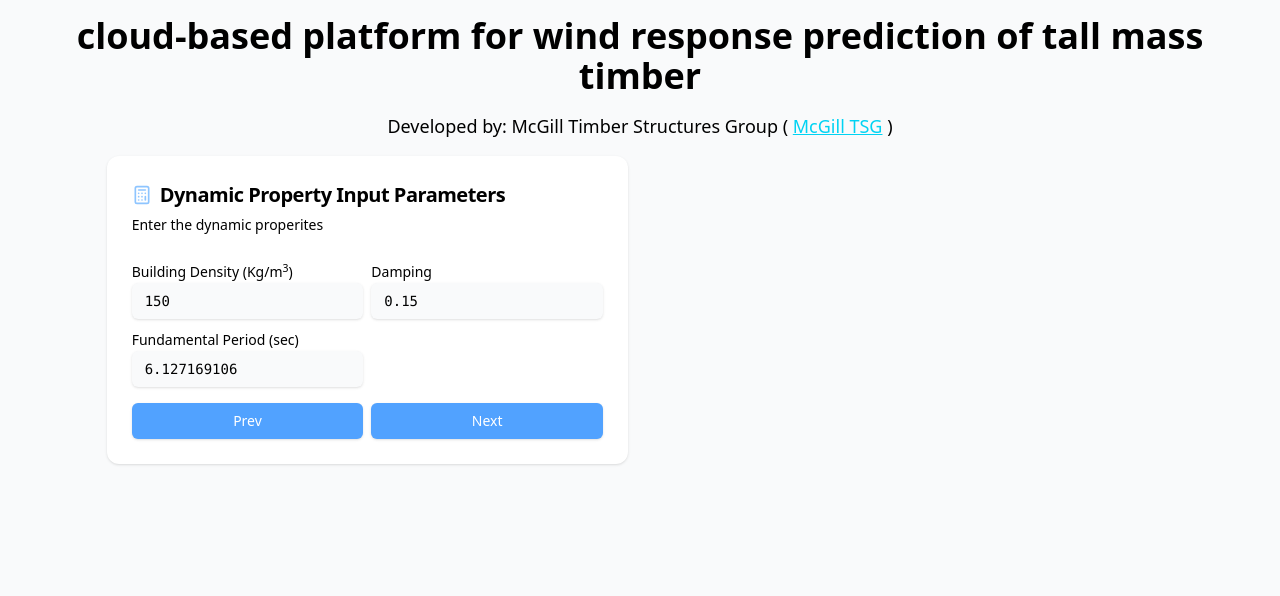
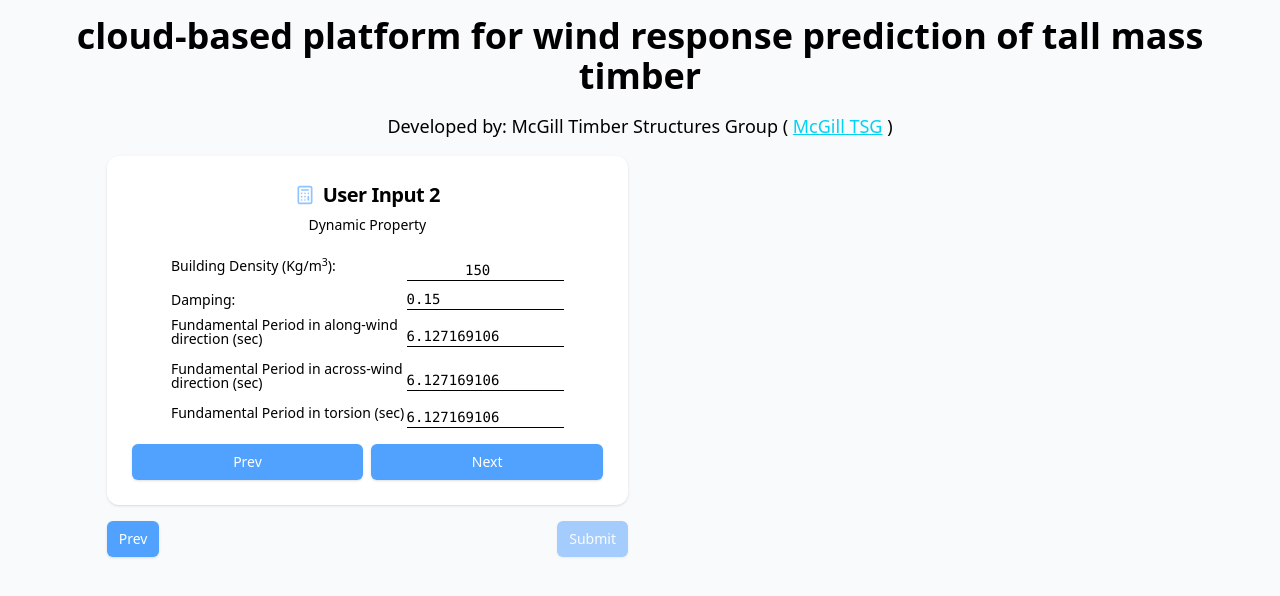
Before and after one commit to MilkiyasGebru/AeroCalc, a React app in the folder frontend/: page / in a window 1280 px wide. Both pictures are taken after a click on the button "Next". Shown: the top 596 px of the page. Built offline with nearby package versions, Linux system fonts and the light colour scheme; the HTML template or start-up script is replaced by a standard one.

Commit message:
Fixed the first two steps of the input card

```diff
--- a/frontend/src/components/InputCard.tsx
+++ b/frontend/src/components/InputCard.tsx
@@ -118,57 +118,58 @@ export default function InputCard(){
         setStep(s => s - 1)
     }
     return (
-        <Card className="  bg-white border-transparent mb-4 max-h-fit">
+        <div>
+            <Card className="  bg-white border-transparent mb-4 max-h-fit  ">
                 {step == 0 && <>
                     <CardHeader>
-                    <CardTitle className="flex gap-2 items-center text-xl">
+                        <CardTitle className="flex gap-2 items-center justify-center text-xl ">
                             <Calculator className="w-5 h-5 text-blue-300"/>
-                        Geometry Input Parameters
+                            User Input 1
                         </CardTitle>
-                    <CardDescription>
-                        Enter building geometery dimensions
+                        <CardDescription className="text-center">
+                            Building Geometry
                         </CardDescription>
                     </CardHeader>
                     <CardContent className="space-y-4">
-                    <div className="grid grid-cols sm:grid-cols-2 gap-2">
-                        <div className="space-y-2">
-                            <Label htmlFor="width">Width (m)</Label>
+                        <div className="grid gap-2 space-y-3 p-4">
+                            <div className="flex items-center justify-center mx-auto w-full">
+                                <Label htmlFor="width" className="w-1/5">Width (m):</Label>
                                 <Input
                                     id="width"
                                     type="number"
                                     value={width}
                                     onChange={(e) => setWidth(parseFloat(e.target.value))}
-                                className="font-mono bg-[hsl(210,20%,98%)] border-transparent w-5/6 md:w-full"
+                                    className=" font-mono shadow-none rounded-none bg-white border-x-0 border-t-0 border-b-black h-auto p-0 w-5/6 md:w-1/3"
                                 />
                             </div>
-                        <div className="space-y-2">
-                            <Label htmlFor="height">Height (m)</Label>
+                            <div className="flex items-center justify-center mx-auto w-full">
+                                <Label htmlFor="height" className="w-1/5">Height (m):</Label>
                                 <Input
                                     id="height"
                                     type="number"
                                     value={height}
                                     onChange={(e) => setHeight(parseFloat(e.target.value))}
-                                className="font-mono bg-[hsl(210,20%,98%)] border-transparent w-5/6 md:w-full"
+                                    className="font-mono shadow-none rounded-none bg-white border-x-0 border-t-0 border-b-black h-auto p-0  w-5/6 md:w-1/3"
                                 />
                             </div>
-                        <div className="space-y-2">
-                            <Label htmlFor="depth">Depth (m)</Label>
+                            <div className=" flex items-center justify-center mx-auto w-full">
+                                <Label htmlFor="depth" className="w-1/5">Depth (m):</Label>
                                 <Input
                                     id="depth"
                                     type="number"
                                     value={depth}
                                     onChange={(e) => setDepth(parseFloat(e.target.value))}
-                                className="font-mono bg-[hsl(210,20%,98%)] border-transparent w-5/6 md:w-full"
+                                    className="font-mono shadow-none rounded-none bg-white border-x-0 border-t-0 border-b-black h-auto p-0 w-5/6 md:w-1/3"
                                 />
                             </div>
-                        <div className="space-y-2">
-                            <Label htmlFor="NFloors">Number of Floors</Label>
+                            <div className="space-y-2 flex items-center justify-center mx-auto w-full">
+                                <Label htmlFor="NFloors" className="w-1/5">Number of Floors:</Label>
                                 <Input
                                     id="NFloors"
                                     type="number"
                                     value={totalFloors}
                                     onChange={(e) => setTotalFloors(parseFloat(e.target.value))}
-                                className="font-mono bg-[hsl(210,20%,98%)] border-transparent w-5/6 md:w-full"
+                                    className="font-mono shadow-none rounded-none bg-white border-x-0 border-t-0 border-b-black h-auto p-0  w-5/6 md:w-1/3"
                                 />
                             </div>
 
@@ -195,46 +196,66 @@ export default function InputCard(){
                 </>}
                 {step == 1 && <>
                     <CardHeader>
-                    <CardTitle className="flex gap-2 items-center text-xl">
+                        <CardTitle className="flex gap-2 items-center justify-center text-xl">
                             <Calculator className="w-5 h-5 text-blue-300"/>
-                        Dynamic Property Input Parameters
+                            User Input 2
                         </CardTitle>
-                    <CardDescription>
-                    Enter the dynamic properites
+                        <CardDescription className="text-center">
+                        Dynamic Property
                         </CardDescription>
                     </CardHeader>
                     <CardContent className="space-y-4">
-                    <div className="grid grid-cols sm:grid-cols-2 gap-2">
+                        <div className="grid gap-2">
 
-                        <div className="space-y-2">
-                            <Label htmlFor="density">Building Density (Kg/m<sup>3</sup>)</Label>
+                            <div className="space-y-2 flex items-center justify-center mx-auto w-full">
+                                <Label htmlFor="density" className="w-1/2">Building Density (Kg/m<sup>3</sup>):</Label>
                                 <Input
                                     id="density"
                                     type="number"
                                     value={buildingDensity}
                                     onChange={(e) => setBuildingDensity(parseFloat(e.target.value))}
-                                className="font-mono bg-[hsl(210,20%,98%)] border-transparent w-5/6 md:w-full"
+                                    className="font-mono shadow-none rounded-none bg-white border-x-0 border-t-0 border-b-black h-auto p-0  w-5/6 md:w-1/3 text-center"
                                 />
                             </div>
 
-                        <div className="space-y-2">
-                            <Label htmlFor="damping">Damping</Label>
+                            <div className=" flex items-center justify-center mx-auto w-full">
+                                <Label htmlFor="damping" className="w-1/2">Damping:</Label>
                                 <Input
                                     id="damping"
                                     type="number"
                                     value={damping}
                                     onChange={(e) => setDamping(parseFloat(e.target.value))}
-                                className="font-mono bg-[hsl(210,20%,98%)] border-transparent w-5/6 md:w-full"
+                                    className="font-mono shadow-none rounded-none bg-white border-x-0 border-t-0 border-b-black h-auto p-0  w-5/6 md:w-1/3"
                                 />
                             </div>
-                        <div className="space-y-2">
-                            <Label htmlFor="Fundamental Period">Fundamental Period (sec)</Label>
+                            <div className="space-y-2 flex items-center justify-center mx-auto w-full">
+                                <Label htmlFor="Fundamental Period" className="w-1/2">Fundamental Period in along-wind direction (sec)</Label>
                                 <Input
                                     id="Tone"
                                     type="number"
                                     value={Tone}
                                     onChange={(e) => setTone(parseFloat(e.target.value))}
-                                className="font-mono bg-[hsl(210,20%,98%)] border-transparent w-5/6 md:w-full"
+                                    className="font-mono shadow-none rounded-none bg-white border-x-0 border-t-0 border-b-black h-auto p-0  w-5/6 md:w-1/3"
+                                />
+                            </div>
+                            <div className="space-y-2 flex items-center justify-center mx-auto w-full">
+                                <Label htmlFor="Fundamental Period" className="w-1/2">Fundamental Period in across-wind direction (sec)</Label>
+                                <Input
+                                    id="Tone"
+                                    type="number"
+                                    value={Tone}
+                                    onChange={(e) => setTone(parseFloat(e.target.value))}
+                                    className="font-mono shadow-none rounded-none bg-white border-x-0 border-t-0 border-b-black h-auto p-0  w-5/6 md:w-1/3"
+                                />
+                            </div>
+                            <div className="space-y-2 flex items-center justify-center mx-auto w-full">
+                                <Label htmlFor="Fundamental Period" className="w-1/2">Fundamental Period in torsion (sec)</Label>
+                                <Input
+                                    id="Tone"
+                                    type="number"
+                                    value={Tone}
+                                    onChange={(e) => setTone(parseFloat(e.target.value))}
+                                    className="font-mono shadow-none rounded-none bg-white border-x-0 border-t-0 border-b-black h-auto p-0  w-5/6 md:w-1/3"
                                 />
                             </div>
 
@@ -437,5 +458,22 @@ export default function InputCard(){
                     onFileSelect={handleFileSelect}
                 />
             </Card>
+            <div className="flex items-center justify-between">
+                <Button
+                    className="w-fit px-3 py-2 text-center flex justify-center hover:cursor-pointer bg-blue-400 text-white"
+                    onClick={handlePrev}
+                >
+                    Prev
+                </Button>
+                <Button
+                    className="w-fit px-3 py-2 text-center flex justify-center hover:cursor-pointer bg-blue-400 text-white"
+                    onClick={handleSubmit}
+                    disabled={!(analyticalSelected || (experimentalSelected && (uploadedFile !== null)))}
+                >
+                    Submit
+                </Button>
+            </div>
+        </div>
+
     )
 }
```
Lines whose indentation alone changed are shown as unchanged.
